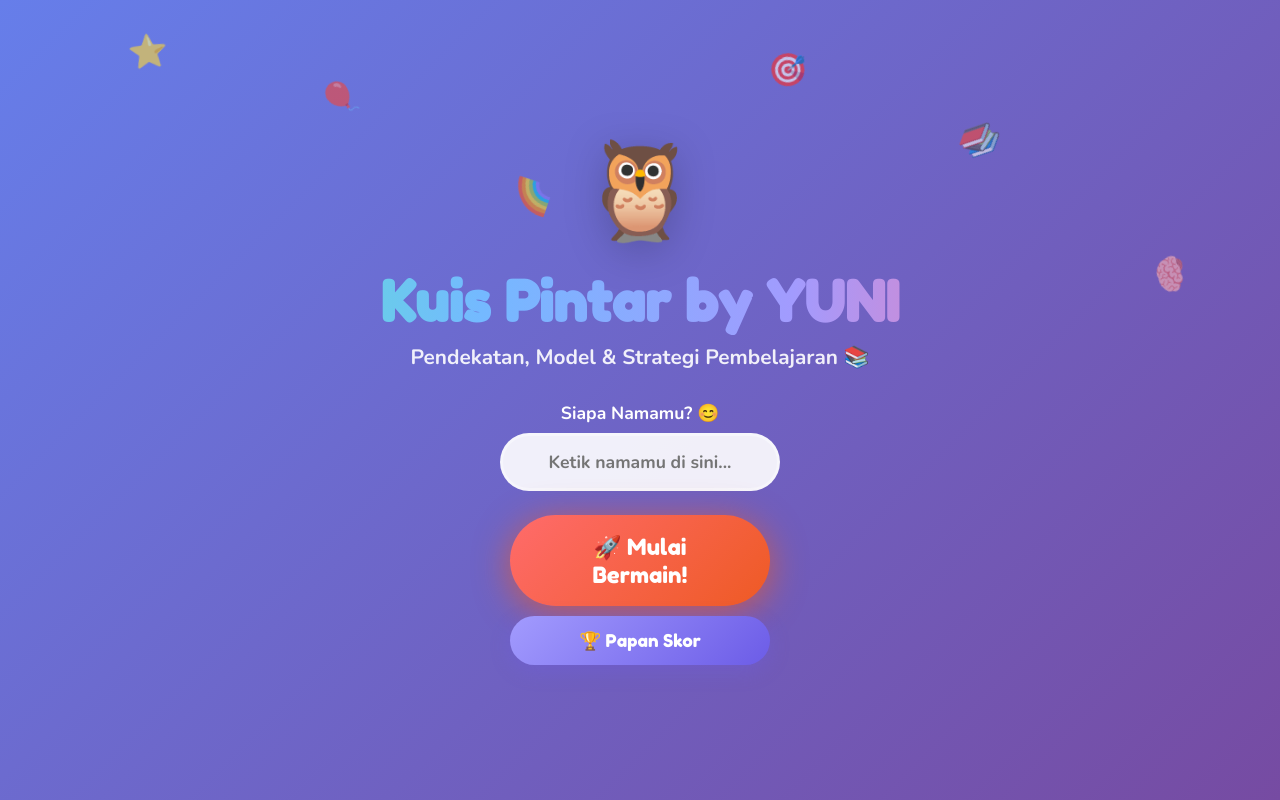
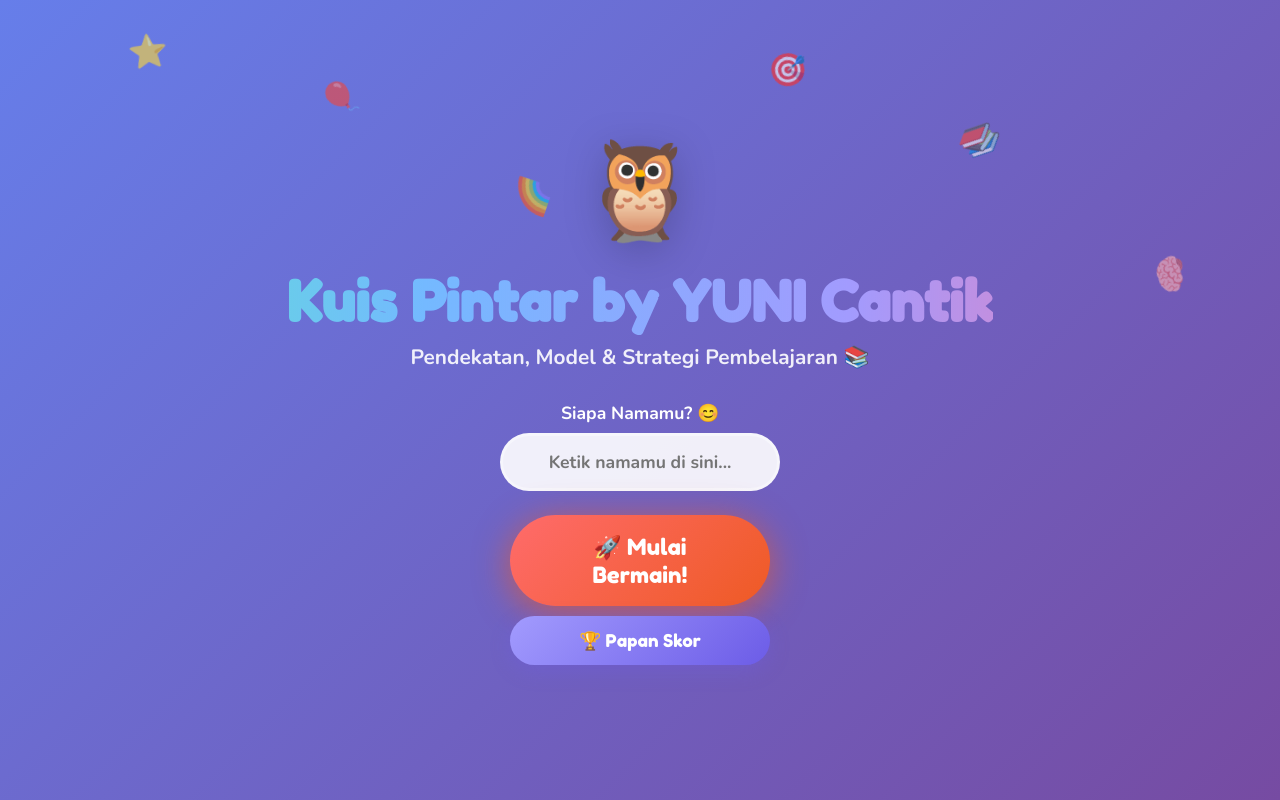
Before and after one commit to eltoruz/fun-quiz-game, a website: page index.html in a window 1280 px wide. Drawn offline with nearby package versions, Linux system fonts and the light colour scheme.

Commit message:
tambah sesuatu

```diff
--- a/index.html
+++ b/index.html
@@ -19,7 +19,7 @@
         <div class="stars-bg"></div>
         <div class="landing-content">
             <div class="mascot bounce-in">🦉</div>
-            <h1 class="game-title rainbow-text">Kuis Pintar by YUNI </h1>
+            <h1 class="game-title rainbow-text">Kuis Pintar by YUNI Cantik </h1>
             <p class="subtitle">Pendekatan, Model & Strategi Pembelajaran 📚</p>
             <div class="name-input-group">
                 <label for="player-name">Siapa Namamu? 😊</label>
```
